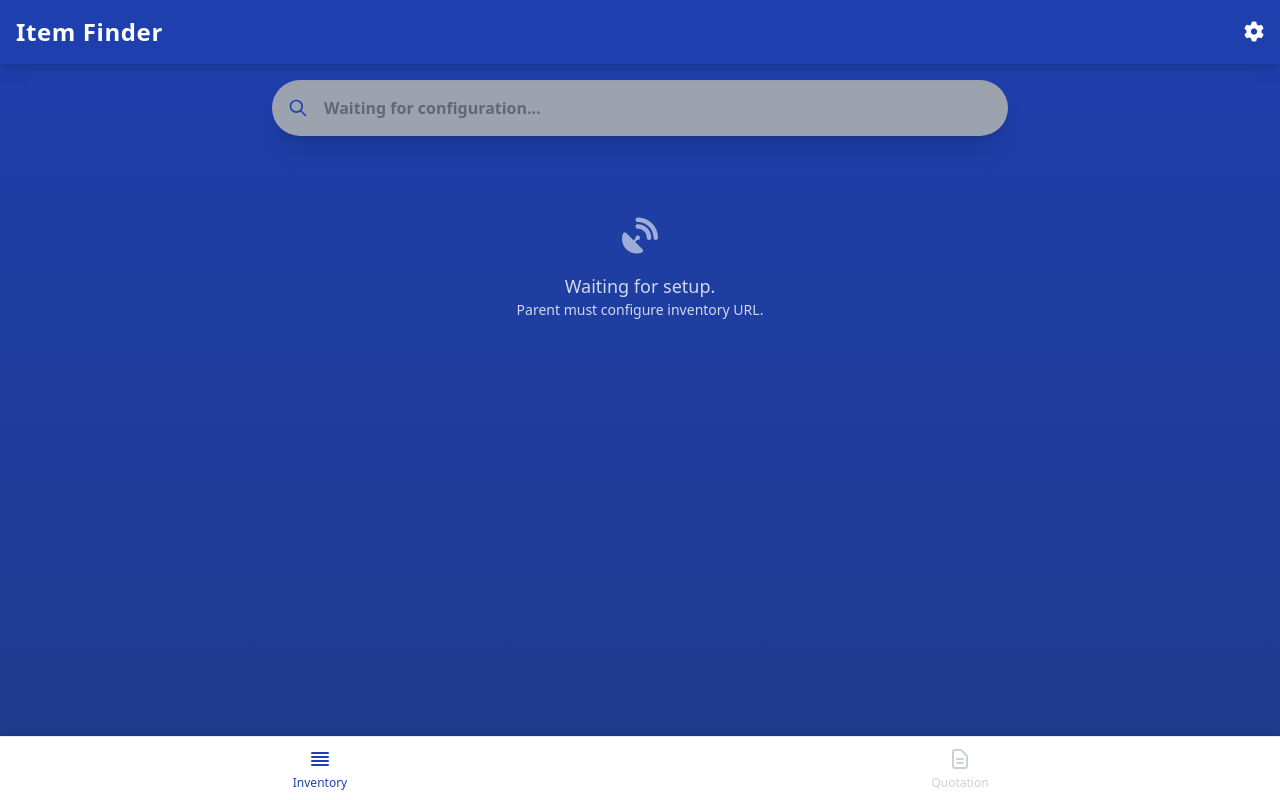
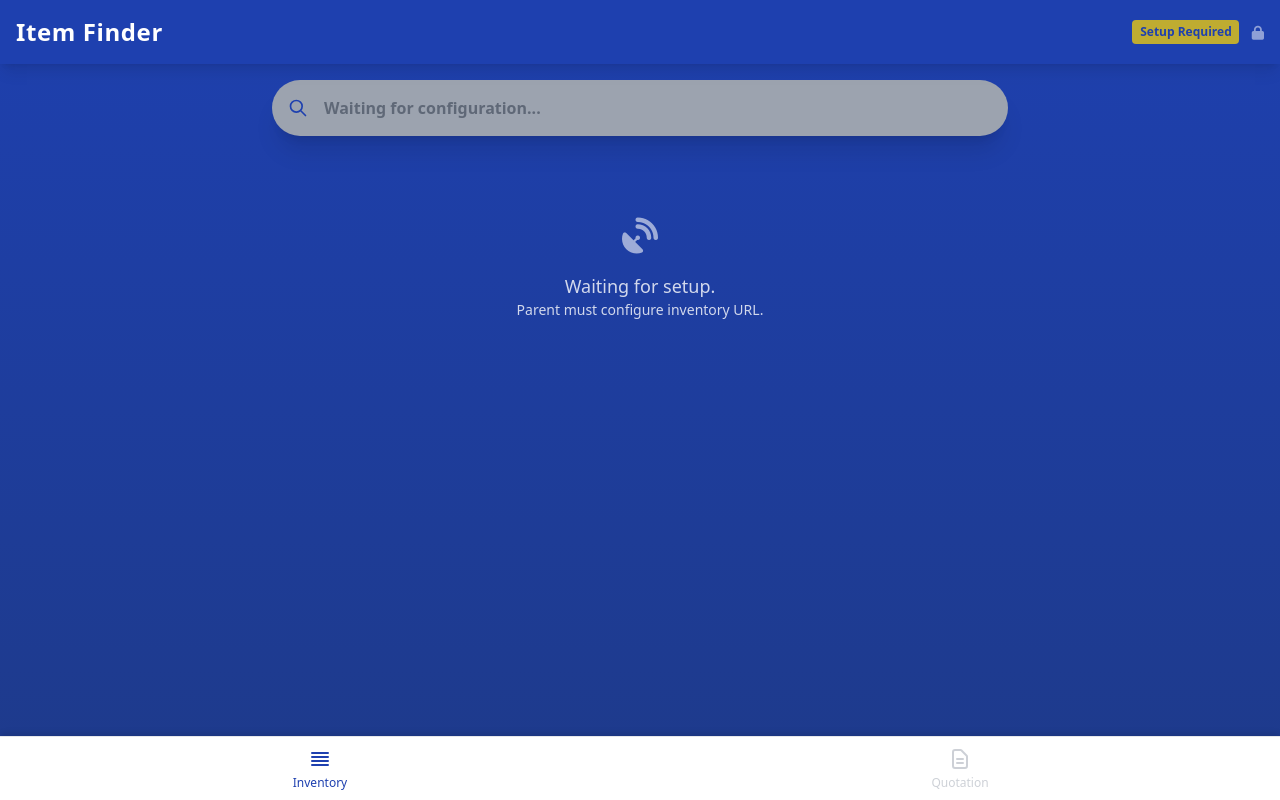
Before and after one commit to JCBInventory/Item-Finder-App, a React (Vite) app: page / in a window 1280 px wide. Built offline with nearby package versions, Linux system fonts and the light colour scheme.

Commit message:
Update App.tsx

```diff
--- a/App.tsx
+++ b/App.tsx
@@ -37,12 +37,11 @@ const App: React.FC = () => {
     return params.get('sheet');
   };
 
-  // Check if URL is in params (public sharing)
-  const hasPublicUrl = !!getSheetUrlFromParams();
-
   // State
   const [config, setConfig] = useState<AppConfig>(getAppConfig());
-  const [isParent, setIsParent] = useState<boolean>(hasPublicUrl ? false : getAuthSession());
+  // By default, users are not parent (child view)
+  // Only parent can login to change settings
+  const [isParent, setIsParent] = useState<boolean>(false);
   const [view, setView] = useState<ViewState>(ViewState.INVENTORY);
 
   const [inventory, setInventory] = useState<InventoryItem[]>([]);
```
